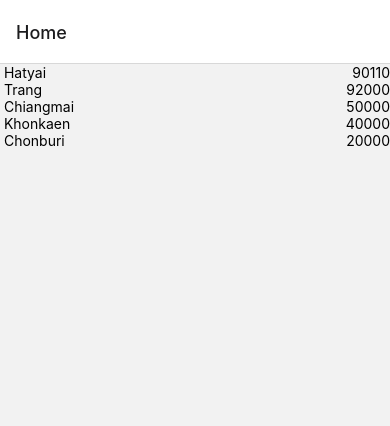
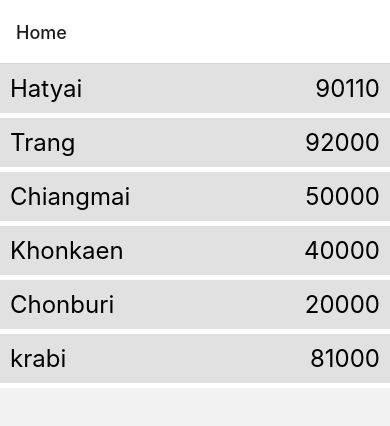
Before and after one commit to Trairath/Lab3SA04, a React Native app: screen /Home in a window 390 px wide. Shown: the top 426 px of the page. Built offline with nearby package versions, Linux system fonts and the light colour scheme.

Commit message:
zipcodeScreen fix

```diff
--- a/screen/ZipcodeScreen.js
+++ b/screen/ZipcodeScreen.js
@@ -8,40 +8,55 @@ const availableZipItems = [
     { place: 'Chiangmai', code: '50000' },
     { place: 'Khonkaen', code: '40000' },
     { place: 'Chonburi', code: '20000' },
-   ]
+    { place: 'krabi' , code: '81000'}
+]
 
-   const ZipItem = ({ place, code, navigation }) => (
+const ZipItem = ({ place, code, navigation }) => (
     <TouchableHighlight onPress={() => {
         navigation.navigate('Weather', { zipCode: code })
-    }} >
-        <View style={styles.zipItem}>
-            <Text> {place}</Text>
-            <Text> {code}</Text>
+    }} style={zipStyles.rowItm}>
+        <View style={zipStyles.zipItm}>
+            <Text style={zipStyles.txt}>{place}</Text>
+            <Text style={zipStyles.txt}>{code}</Text>
         </View>
     </TouchableHighlight>
 )
 
-export default function ZipCodeScreen(){
+const _keyExtractor = item => item.code
+
+export default function ZipCodeScreen() {
     const navigation = useNavigation()
-    return(
-        <FlatList
-            data = {availableZipItems}
-            keyExtractor = {item => item.code}
-            renderItem = {({item}) => <ZipItem{...item} navigation={navigation}/>}
-        />
-    )
+    return (
+        <View>
+            <FlatList style={zipStyles.flatLst}
+                data={availableZipItems}
+                keyExtractor={_keyExtractor}
+                renderItem={({ item }) =>
+                    <ZipItem {...item} navigation={navigation} />
+                }
+            />
+            <StatusBar style="auto" />
+        </View>
+    );
 }
 
-const styles = StyleSheet.create({
-    zipItem: {
-        flex: 1,
+const zipStyles = StyleSheet.create({
+    flatLst: {
+        backgroundColor: 'rgba(255, 255, 255,1)',
+        height: '100%',
+        width: '100%',
+        flexDirection: 'column'
+    },
+    rowItm: {
+        marginBottom: 5,
+        backgroundColor: 'rgb(225, 225,225)'
+    },
+    zipItm: {
         flexDirection: 'row',
-        justifyContent: 'space-between'
+        justifyContent: 'space-between',
+        margin: 10
     },
-    zipPlace: {
-        flex: 1,
-    },
-    zipCode: {
-        flex: 1,
+    txt: {
+        fontSize: 24,
     }
-})
+});
```
